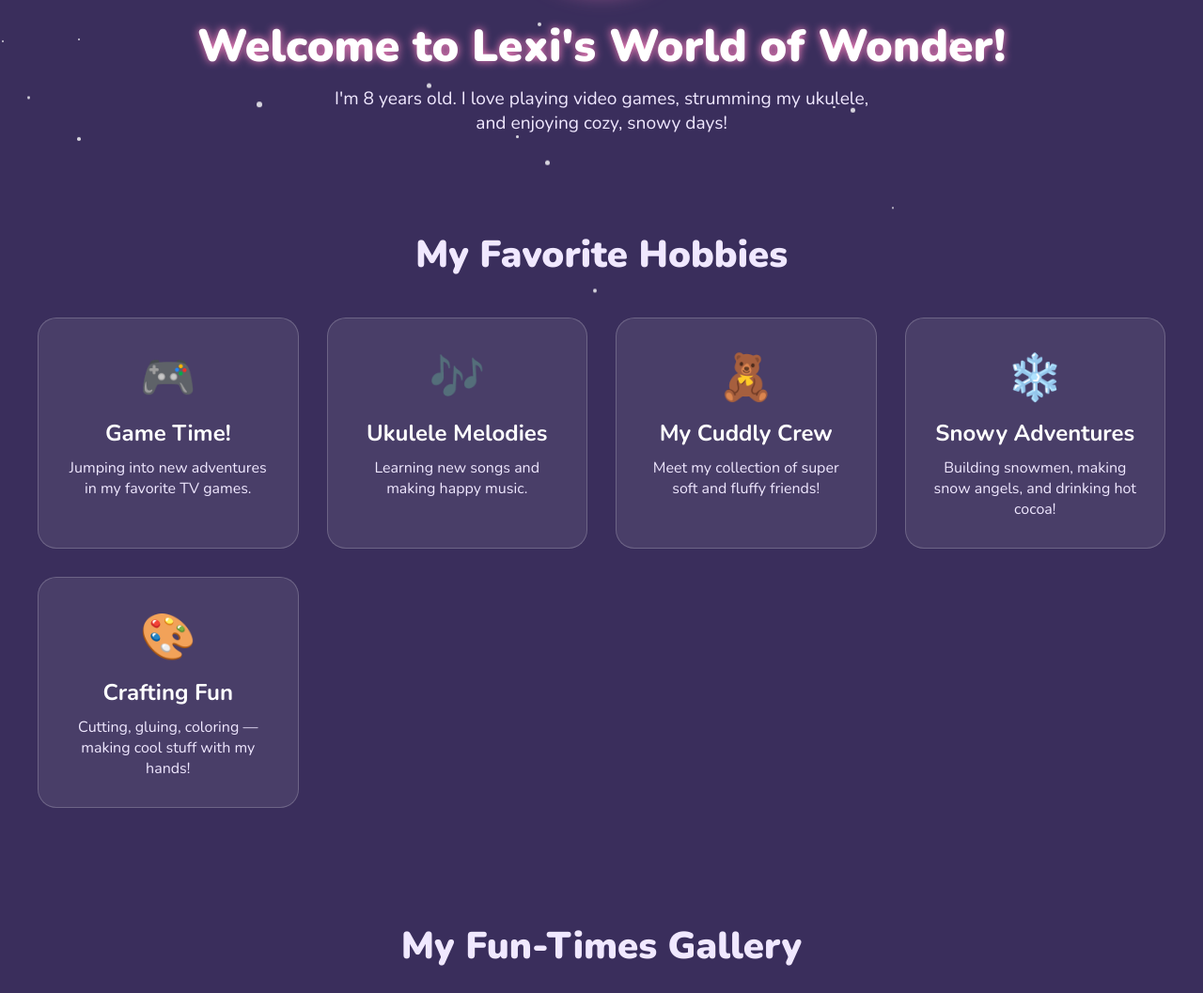
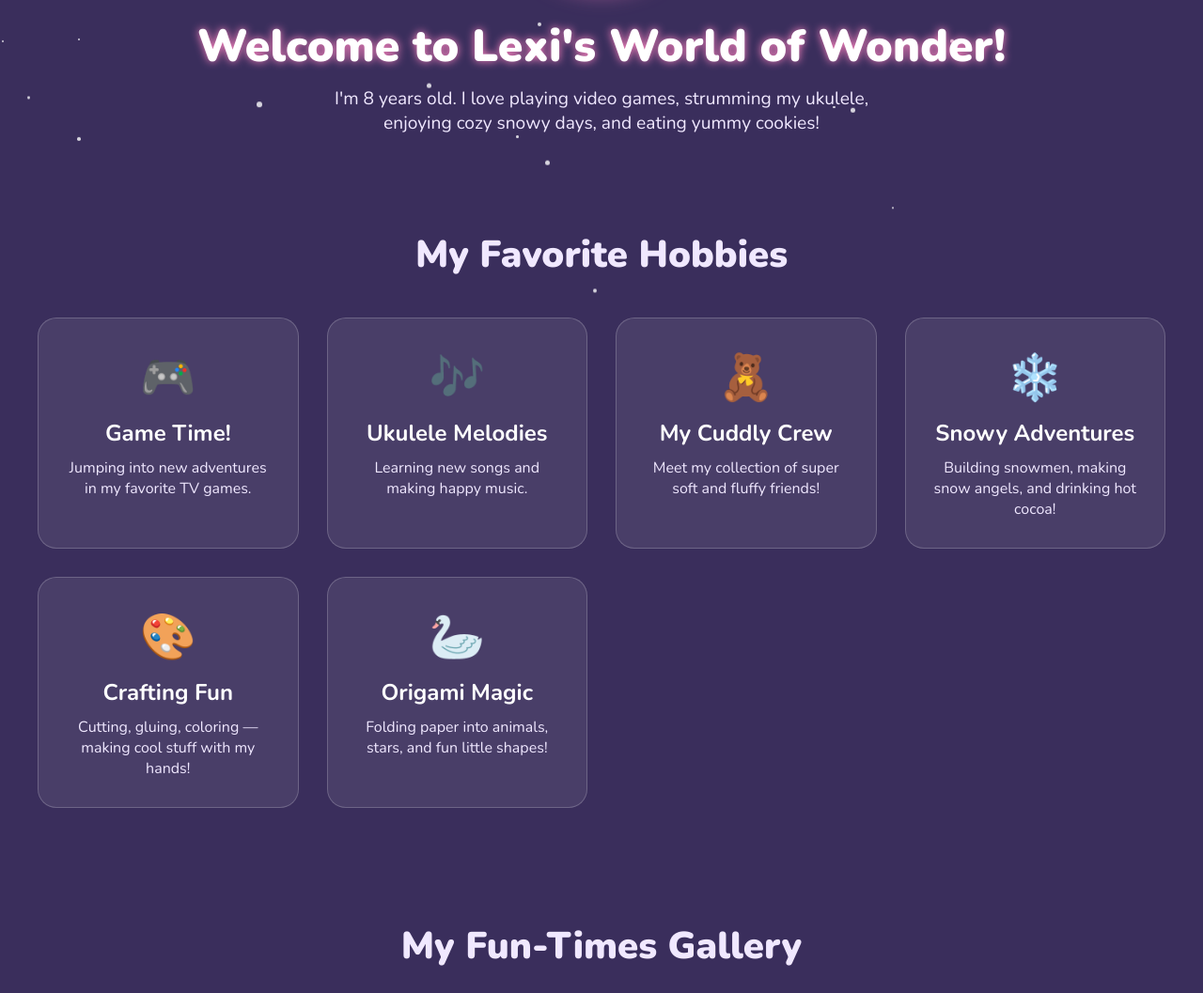
Before and after one commit to cliveli/lexili, a plain HTML site: page dist/index.html in a window 1280 px wide. Shown: the part 336-1393 px from the top of the page at 94% size. Drawn offline with nearby package versions, Linux system fonts and the light colour scheme.

Commit message:
eat cookie, origami

```diff
--- a/dist/index.html
+++ b/dist/index.html
@@ -241,7 +241,7 @@
             <img src="./avatar.jpeg" alt="Avatar of Lexi" class="avatar">
 
             <h1>Welcome to Lexi's World of Wonder!</h1>
-            <p>I'm 8 years old. I love playing video games, strumming my ukulele, and enjoying cozy, snowy days!</p>
+            <p>I'm 8 years old. I love playing video games, strumming my ukulele, enjoying cozy snowy days, and eating yummy cookies!</p>
         </section>
 
         <!-- =========== HOBBIES SECTION =========== -->
@@ -277,6 +277,12 @@
                     <div class="icon">🎨</div>
                     <h3>Crafting Fun</h3>
                     <p>Cutting, gluing, coloring — making cool stuff with my hands!</p>
+                </div>
+                <!-- Hobby Card 6: Origami -->
+                <div class="hobby-card">
+                    <div class="icon">🦢</div>
+                    <h3>Origami Magic</h3>
+                    <p>Folding paper into animals, stars, and fun little shapes!</p>
                 </div>
             </div>
         </section>
```
